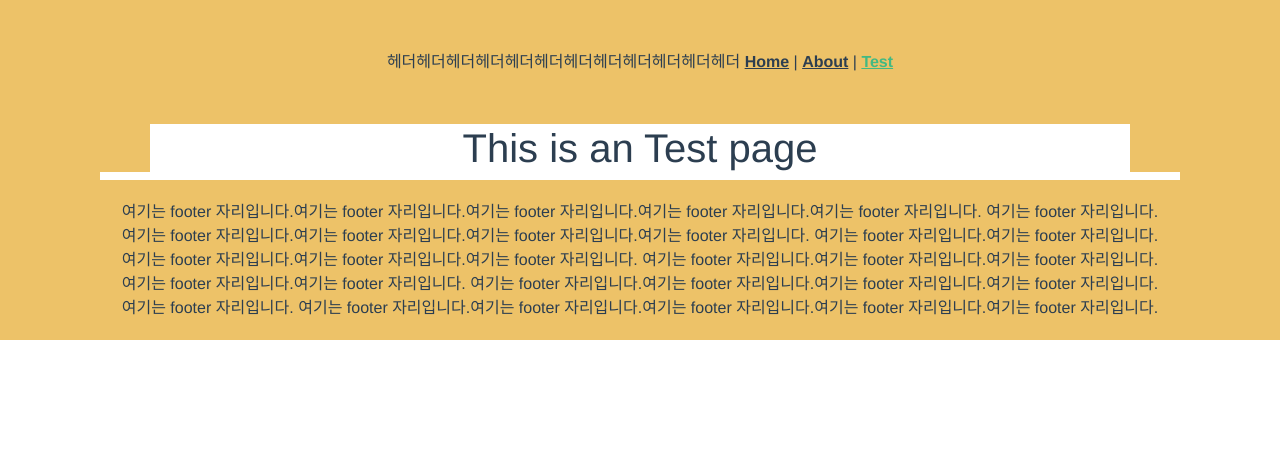
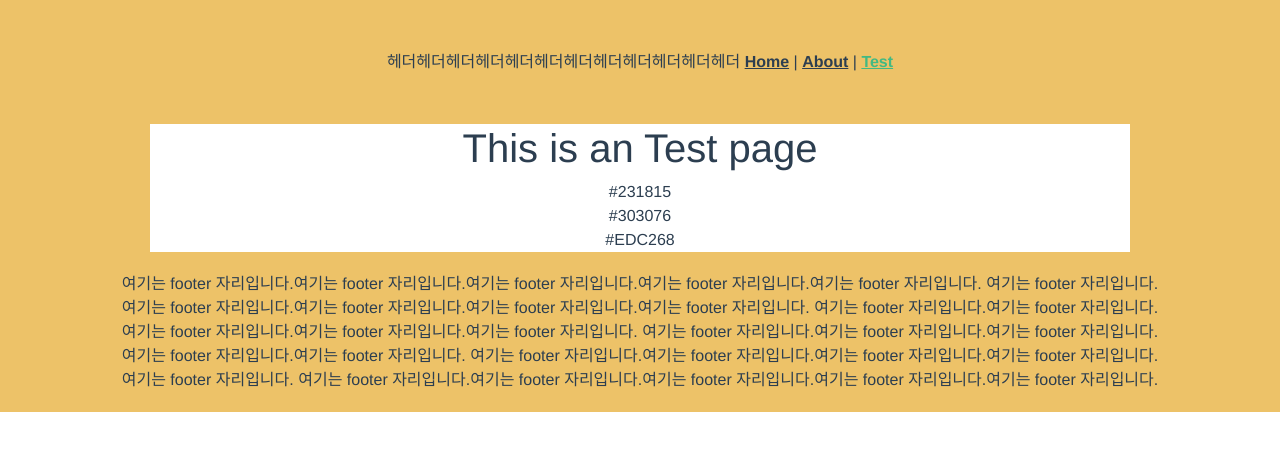
Before and after one commit to codingKermit/bedu, a Vue app in the folder src/main/front/: page /test in a window 1280 px wide. Shown: the top 450 px of the page. Built offline with nearby package versions, Linux system fonts and the light colour scheme; what @ckeditor/ckeditor5-vue, vue-sweetalert2 would draw is missing.

Commit message:
color add

```diff
--- a/src/main/front/src/main.js
+++ b/src/main/front/src/main.js
@@ -35,9 +35,9 @@ app.config.globalProperties.router = router;
 /** CkEditor 임포트 */
 import CKEditor from "@ckeditor/ckeditor5-vue";
 /** 비에듀 테마 컬러 블랙, 블루, 옐로우 값 전역 변수 사용*/
-app.config.globalProperties.onlyblack = "#231815";
-app.config.globalProperties.spaceblue = "#303076";
-app.config.globalProperties.dinamicYellow = "#EDC268";
+app.config.globalProperties.black = "#231815";
+app.config.globalProperties.blue = "#303076";
+app.config.globalProperties.yellow = "#EDC268";
 
 
 app
--- a/src/main/front/src/views/TestView.vue
+++ b/src/main/front/src/views/TestView.vue
@@ -1,6 +1,11 @@
 <template>
     <div class="test">
       <h1>This is an Test page</h1>
+      {{ this.black }}
+      <br>
+      {{ this.blue }}
+      <br>
+      {{ this.yellow }}
     </div>
   </template>
 
@@ -9,7 +14,9 @@
 export default{
   data() {
     return {
-
+      black : this.black,
+      blue : this.blue,
+      yellow : this.yellow,
     }
   },
 }
```
